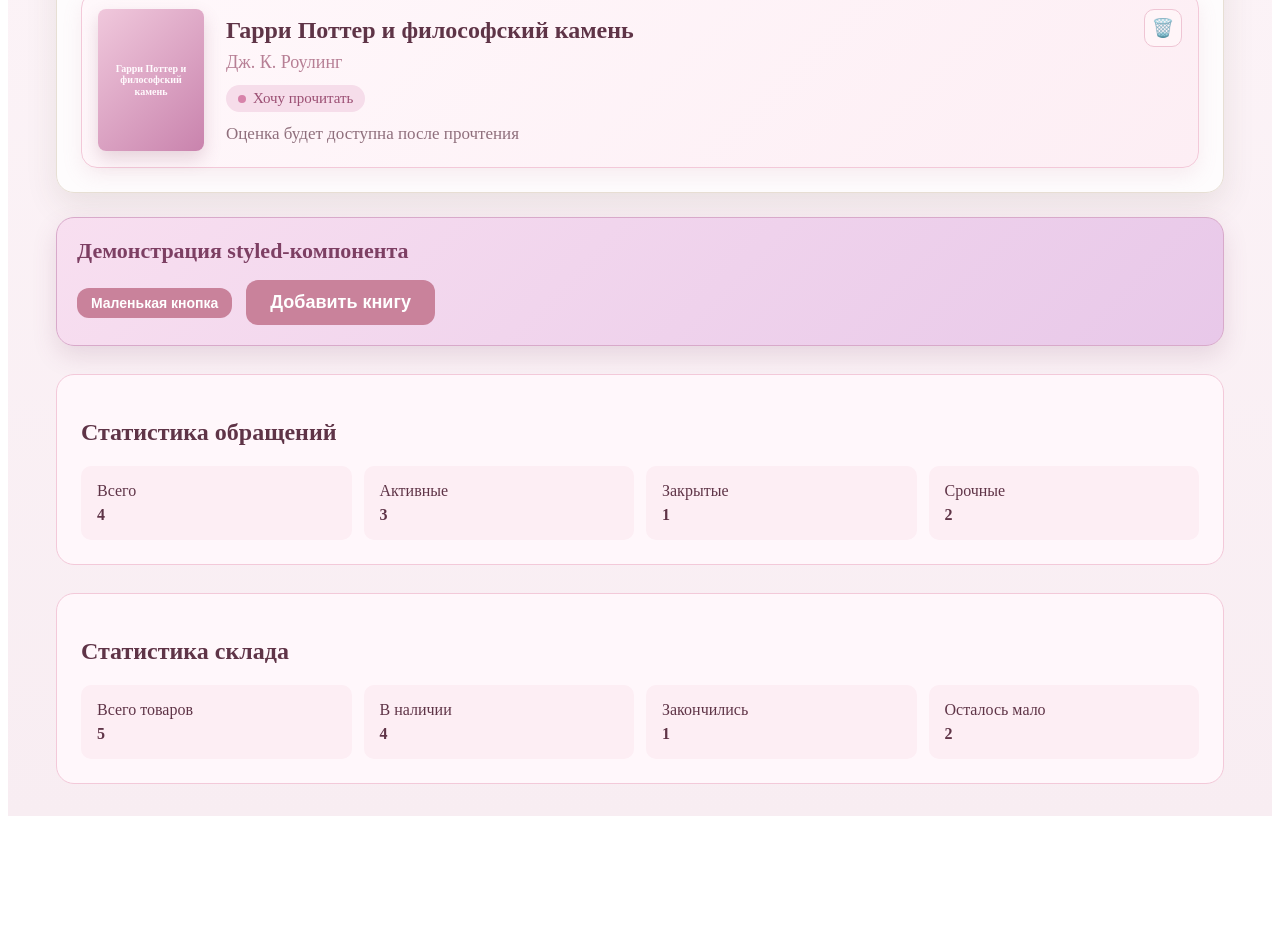
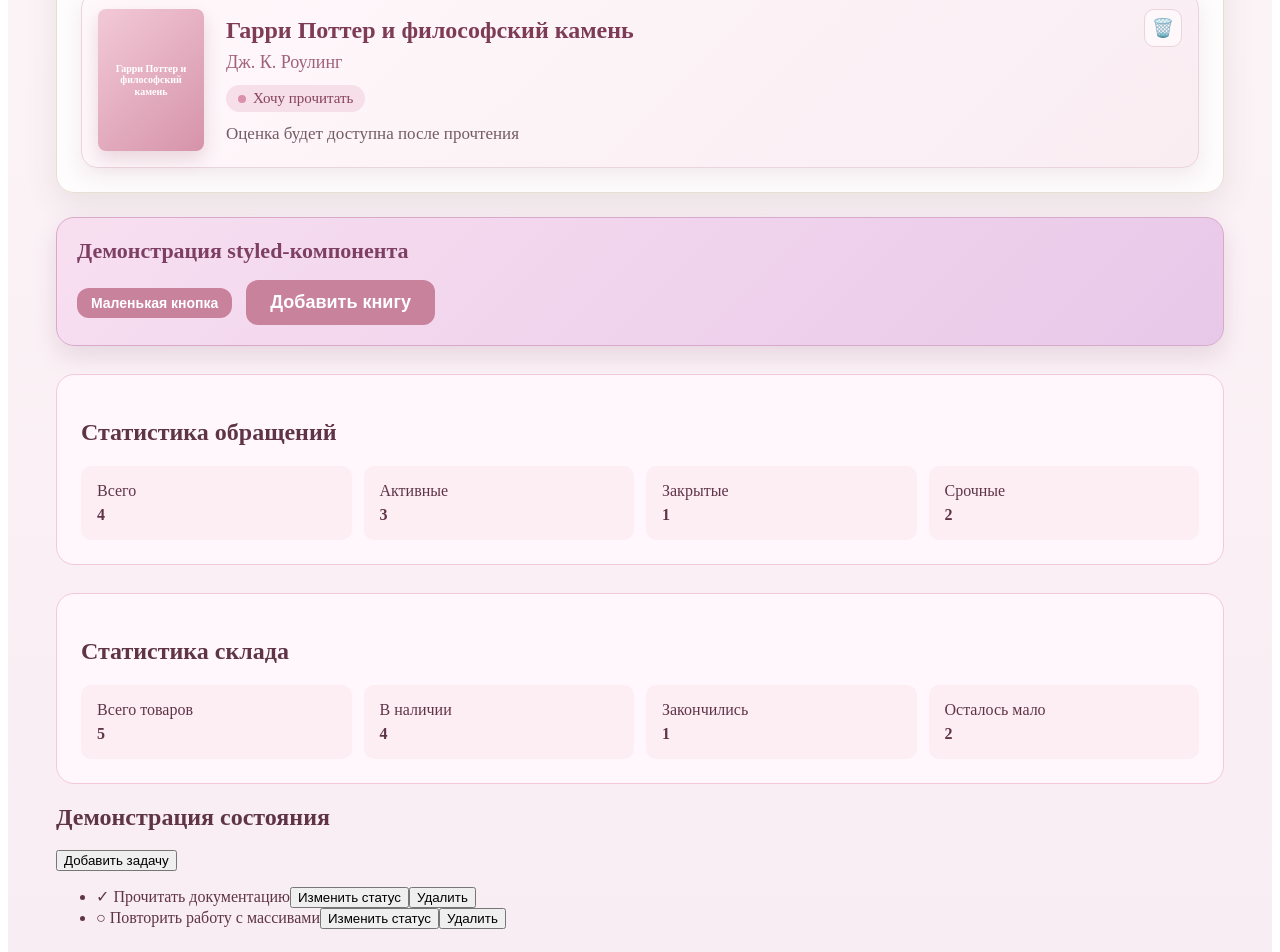
Before and after one commit to monipolarva/reading-diary, a React (Vite) app: page / in a window 1280 px wide. Shown: the part 740-1692 px from the top of the page. Before the commit the page ends 1564 px from the top, so only its background shows below. Built offline with nearby package versions, Linux system fonts and the light colour scheme.

Commit message:
урок 9

```diff
--- a/src/App.tsx
+++ b/src/App.tsx
@@ -1,9 +1,15 @@
+import { useState } from "react";
+import { type Book } from "./types/book";
 import { initialBooks } from "./data/books";
+
 import BookList from "./components/BookList/BookList";
 import { Stats } from "./components/Stats/Stats";
+
 import StyledButtonDemo from "./demos/StyledButtonDemo";
 import { TicketStatsDemo } from "./demos/TicketStatsDemo";
 import { WarehouseStatsDemo } from "./demos/WarehouseStatsDemo";
+import { TaskStateDemo } from "./demos/TaskStateDemo";
+
 import styled from "@emotion/styled";
 
 const Page = styled.div`
@@ -34,6 +40,17 @@
 `;
 
 export default function App() {
+  const [books, setBooks] =
+    useState<Book[]>(initialBooks);
+
+  const deleteBook = (id: number) => {
+    setBooks((currentBooks) =>
+      currentBooks.filter(
+        (book) => book.id !== id,
+      ),
+    );
+  };
+
   return (
     <Page>
       <Container>
@@ -41,15 +58,19 @@
           Читательский дневник
         </Title>
 
-        <Stats books={initialBooks} />
+        <Stats books={books} />
 
-        <BookList books={initialBooks} />
+        <BookList
+          books={books}
+          deleteBook={deleteBook}
+        />
 
         <StyledButtonDemo />
 
         <TicketStatsDemo />
 
         <WarehouseStatsDemo />
+        <TaskStateDemo />
       </Container>
     </Page>
   );
--- a/src/components/BookCard/BookCard.tsx
+++ b/src/components/BookCard/BookCard.tsx
@@ -7,6 +7,7 @@
 
 interface BookCardProps {
   book: Book;
+  deleteBook: (id: number) => void;
 }
 
 interface StatusStyleProps {
@@ -26,14 +27,14 @@
   background: linear-gradient(
     135deg,
     #fff8fb,
-    #fdeef4
+    #f9edf2
   );
 
-  border: 1px solid #f3c9d9;
+  border: 1px solid #ead4dd;
   border-radius: 16px;
 
   box-shadow: 0 8px 20px
-    rgba(195, 124, 151, 0.12);
+    rgba(138, 64, 93, 0.1);
 `;
 
 const Cover = styled.div<StatusStyleProps>`
@@ -47,23 +48,23 @@
 
   padding: 10px;
 
-  color: #fffafd;
+  color: #ffffff;
 
   border-radius: 8px;
 
   box-shadow: 0 8px 18px
-    rgba(133, 72, 98, 0.2);
+    rgba(138, 64, 93, 0.18);
 
   background: ${({ status }) => {
     if (status === "done") {
-      return "linear-gradient(135deg, #f3b6cb, #b85f82)";
+      return "linear-gradient(135deg, #e29ab5, #a9496c)";
     }
 
     if (status === "reading") {
-      return "linear-gradient(135deg, #f7d6e2, #c9829b)";
+      return "linear-gradient(135deg, #efb9ca, #c96f91)";
     }
 
-    return "linear-gradient(135deg, #f0c8dc, #c983ad)";
+    return "linear-gradient(135deg, #f2c9d7, #d693aa)";
   }};
 `;
 
@@ -91,13 +92,22 @@
     }};
   `;
 
+const Content = styled.div`
+  display: flex;
+  flex: 1;
+  flex-direction: column;
+  align-items: flex-start;
+
+  text-align: left;
+`;
+
 const Title = styled.h3`
   margin: 8px 0;
 
   font-size: 24px;
   font-weight: 600;
 
-  color: #5f3447;
+  color: #7d3b55;
 `;
 
 const Author = styled.p`
@@ -105,7 +115,7 @@
 
   font-size: 18px;
 
-  color: #b77f95;
+  color: #a06179;
 `;
 
 const Badge = styled.span<StatusStyleProps>`
@@ -121,29 +131,9 @@
 
   border-radius: 999px;
 
-  color: ${({ status }) => {
-    if (status === "done") {
-      return "#8a405d";
-    }
+  color: #87435e;
 
-    if (status === "reading") {
-      return "#9a5570";
-    }
-
-    return "#9b4f73";
-  }};
-
-  background-color: ${({ status }) => {
-    if (status === "done") {
-      return "#f8dce6";
-    }
-
-    if (status === "reading") {
-      return "#fce7ef";
-    }
-
-    return "#f6ddea";
-  }};
+  background-color: #f6dfe8;
 
   &::before {
     content: "";
@@ -155,14 +145,14 @@
 
     background-color: ${({ status }) => {
       if (status === "done") {
-        return "#cf6f92";
+        return "#b94e75";
       }
 
       if (status === "reading") {
-        return "#e59ab4";
+        return "#d16d91";
       }
 
-      return "#d783aa";
+      return "#db91ab";
     }};
   }
 `;
@@ -172,11 +162,11 @@
 
   font-size: 17px;
 
-  color: #8f6f7c;
+  color: #745b65;
 `;
 
 const Stars = styled.span`
-  color: #d98ca8;
+  color: #cf6f91;
 
   letter-spacing: 1px;
 `;
@@ -196,23 +186,23 @@
 
   font-size: 18px;
 
-  background-color: #fff5f8;
+  background-color: #fff8fb;
 
-  border: 1px solid #efc5d4;
+  border: 1px solid #ead4dd;
   border-radius: 10px;
 
   cursor: pointer;
 
   &:hover {
-    background-color: #f9dce6;
+    background-color: #f7e5ec;
   }
 
   &:active {
-    background-color: #f3c9d9;
+    background-color: #efd4df;
   }
 
   &:focus-visible {
-    outline: 2px solid #d98ca8;
+    outline: 2px solid #c96f91;
     outline-offset: 2px;
   }
 
@@ -230,6 +220,7 @@
 
 export default function BookCard({
   book,
+  deleteBook,
 }: BookCardProps) {
   const rating = book.rating || 0;
   const stars = "★".repeat(rating);
@@ -244,14 +235,10 @@
         </CoverTitle>
       </Cover>
 
-      <div>
-        <Title>
-          {book.title}
-        </Title>
+      <Content>
+        <Title>{book.title}</Title>
 
-        <Author>
-          {book.author}
-        </Author>
+        <Author>{book.author}</Author>
 
         <Badge status={book.status}>
           {statusText[book.status]}
@@ -273,18 +260,21 @@
           </>
         ) : (
           <Info>
-            Оценка будет доступна
-            после прочтения
+            Оценка будет доступна после прочтения
           </Info>
         )}
-      </div>
+      </Content>
 
       <DeleteButton
         type="button"
+        onClick={() =>
+          deleteBook(book.id)
+        }
         aria-label="Удалить книгу"
       >
         🗑️
       </DeleteButton>
     </Card>
   );
+
 }
--- a/src/components/BookList/BookList.tsx
+++ b/src/components/BookList/BookList.tsx
@@ -1,26 +1,41 @@
 import { type Book } from "../../types/book";
 import BookCard from "../BookCard/BookCard";
+
 import styled from "@emotion/styled";
 
 interface BookListProps {
   books: Book[];
+  deleteBook: (id: number) => void;
 }
 
 const Section = styled.section`
   padding: 24px;
-  background-color: rgba(255, 255, 255, 0.8);
+
+  background-color: rgba(
+    255,
+    255,
+    255,
+    0.8
+  );
+
   border: 1px solid #e7dfd4;
   border-radius: 18px;
-  box-shadow: 0 12px 32px rgba(82, 68, 52, 0.1);
+
+  box-shadow: 0 12px 32px
+    rgba(82, 68, 52, 0.1);
 `;
 
 const SectionTitle = styled.h2`
   display: flex;
   align-items: center;
   gap: 12px;
+
   margin: 0 0 20px;
+
   font-size: 26px;
   font-weight: 600;
+
+  color: #8a405d;
 `;
 
 const List = styled.div`
@@ -29,19 +44,39 @@
   gap: 12px;
 `;
 
-export default function BookList({ books }: BookListProps) {
+const EmptyText = styled.p`
+  margin: 0;
+
+  font-size: 18px;
+
+  color: #756f68;
+`;
+
+export default function BookList({
+  books,
+  deleteBook,
+}: BookListProps) {
   return (
     <Section>
-      <SectionTitle>Мои книги</SectionTitle>
+      <SectionTitle>
+        Мои книги
+      </SectionTitle>
 
+      {books.length === 0 ? (
+        <EmptyText>
+          Книг пока нет.
+        </EmptyText>
+      ) : (
         <List>
           {books.map((book) => (
             <BookCard
               key={book.id}
               book={book}
+              deleteBook={deleteBook}
             />
           ))}
         </List>
+      )}
     </Section>
   );
 }
--- /dev/null
+++ b/src/demos/TaskStateDemo.tsx
@@ -0,0 +1,110 @@
+import { useState } from "react";
+
+interface Task {
+  id: number;
+  title: string;
+  isCompleted: boolean;
+}
+
+const initialTasks: Task[] = [
+  {
+    id: 1,
+    title: "Прочитать документацию",
+    isCompleted: true,
+  },
+  {
+    id: 2,
+    title: "Повторить работу с массивами",
+    isCompleted: false,
+  },
+];
+
+export function TaskStateDemo() {
+  const [tasks, setTasks] =
+    useState<Task[]>(initialTasks);
+
+  const addTask = () => {
+    const newTask: Task = {
+      id: Date.now(),
+      title: "Новая задача",
+      isCompleted: false,
+    };
+
+    setTasks((currentTasks) => [
+      ...currentTasks,
+      newTask,
+    ]);
+  };
+
+  const toggleTask = (id: number) => {
+    setTasks((currentTasks) =>
+      currentTasks.map((task) => {
+        if (task.id === id) {
+          return {
+            ...task,
+            isCompleted:
+              !task.isCompleted,
+          };
+        }
+
+        return task;
+      }),
+    );
+  };
+
+  const deleteTask = (id: number) => {
+    setTasks((currentTasks) =>
+      currentTasks.filter(
+        (task) => task.id !== id,
+      ),
+    );
+  };
+
+  return (
+    <section>
+      <h2>Демонстрация состояния</h2>
+
+      <button
+        type="button"
+        onClick={addTask}
+      >
+        Добавить задачу
+      </button>
+
+      {tasks.length === 0 ? (
+        <p>Задач пока нет.</p>
+      ) : (
+        <ul>
+          {tasks.map((task) => (
+            <li key={task.id}>
+              <span>
+                {task.isCompleted
+                  ? "✓"
+                  : "○"}{" "}
+                {task.title}
+              </span>
+
+              <button
+                type="button"
+                onClick={() =>
+                  toggleTask(task.id)
+                }
+              >
+                Изменить статус
+              </button>
+
+              <button
+                type="button"
+                onClick={() =>
+                  deleteTask(task.id)
+                }
+              >
+                Удалить
+              </button>
+            </li>
+          ))}
+        </ul>
+      )}
+    </section>
+  );
+}
```
Lines whose indentation alone changed are shown as unchanged.
